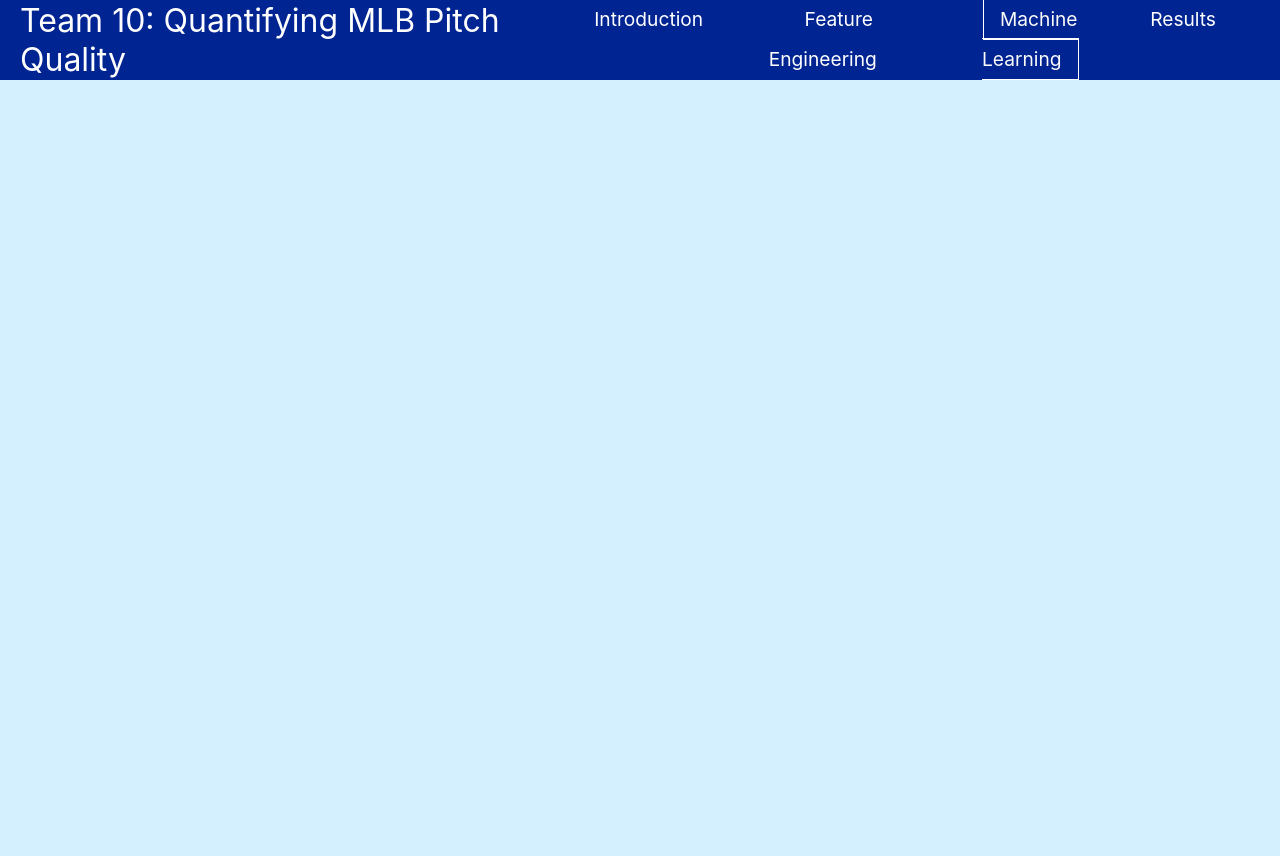
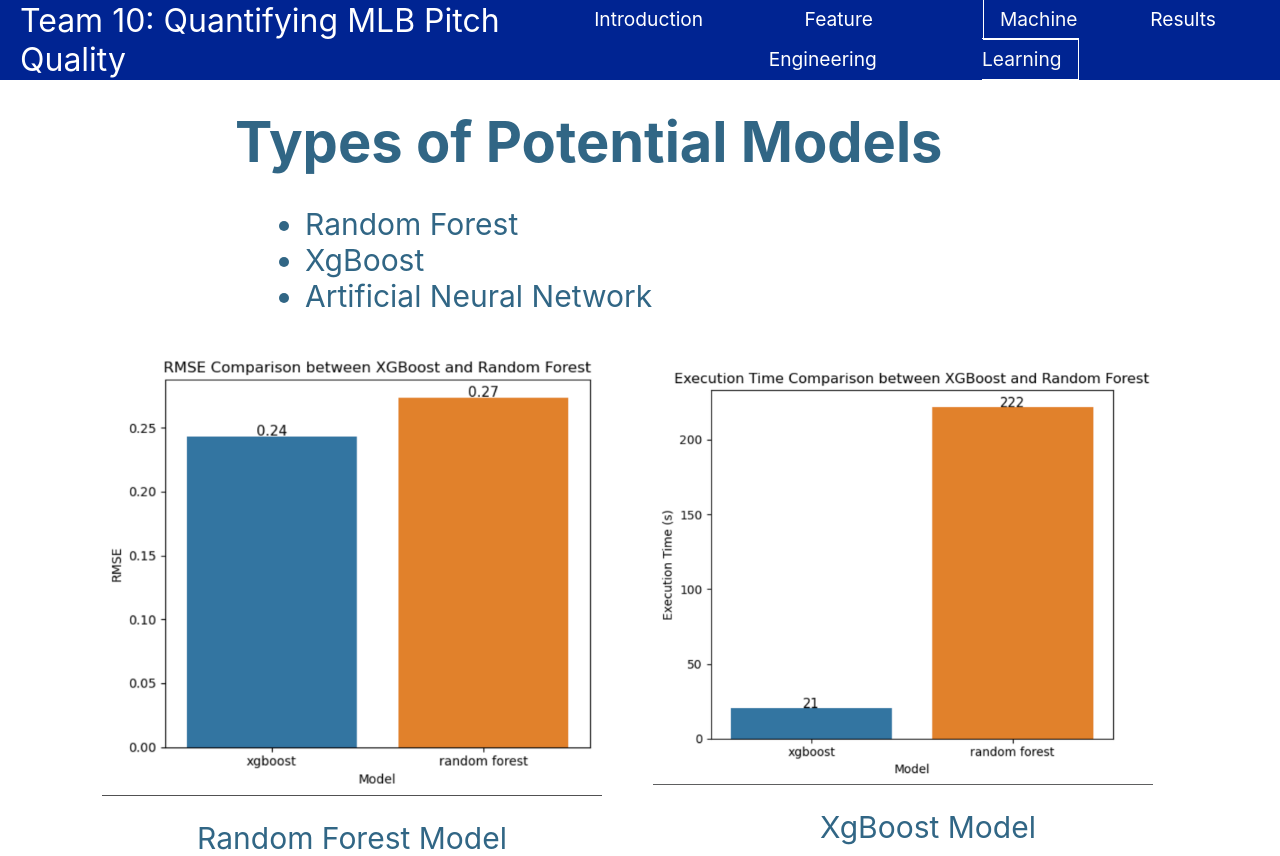
Before and after one commit to jaredjoo/pitch-quality, a React (Create React App) app: page /machinelearning in a window 1280 px wide. Before the commit the page ends 800 px from the top, so only its background shows below. Built offline with nearby package versions, Linux system fonts and the light colour scheme.

Commit message:
added graphs to the Machine Learning page

```diff
--- a/src/App.css
+++ b/src/App.css
@@ -4,7 +4,7 @@
 }
 
 body {
-  background-color: #d4f0fe;
+  background-color: #ffffff;
 }
 
 .pages {
--- a/src/components/Pages/MachineLearning.js
+++ b/src/components/Pages/MachineLearning.js
@@ -1,8 +1,30 @@
 import React from "react";
+import RMSE from './RMSE.png';
+import ExecutionTimes from './ExecutionTimes.png';
 
 export const MachineLearning = () => {
   return (
     <div>
+      <div style={{ textAlign: "left", paddingLeft: "235px", marginTop: "-100px" }}>
+        <h4>Types of Potential Models</h4>
+        <ul style={{ fontSize: "30px", paddingLeft: "70px", marginTop: "30px", maxWidth: "1200px" }}>
+          <li style={{ wordWrap: "break-word" }}>Random Forest</li>
+          <li style={{ wordWrap: "break-word" }}>XgBoost</li>
+          <li style={{ wordWrap: "break-word" }}>Artificial Neural Network</li>
+        </ul>
+      </div>
+
+      <div style={{ display: "flex", justifyContent: "center", alignItems: "center", marginTop: "40px" }}>
+        <div style={{ flexBasis: "45%", textAlign: "center" }}>
+          <img src={RMSE} alt="RMSE" style={{ width: "100%", height: "auto", maxWidth: "500px" }} />
+          <p style={{ marginTop: "10px", fontSize: "30px" }}>Random Forest Model</p>
+        </div>
+
+        <div style={{ flexBasis: "45%", textAlign: "center" }}>
+          <img src={ExecutionTimes} alt = "Execution Times" style={{ width: "100%", height: "auto", maxWidth: "500px", marginLeft: "-50px" }} />
+          <p style={{ marginTop: "10px", fontSize: "30px" }}>XgBoost Model</p>
+        </div>
+      </div>
     </div>
   );
 };
```
Also changed, not shown: src/components/Pages/ExecutionTimes.png (added), src/components/Pages/RMSE.png (added).
